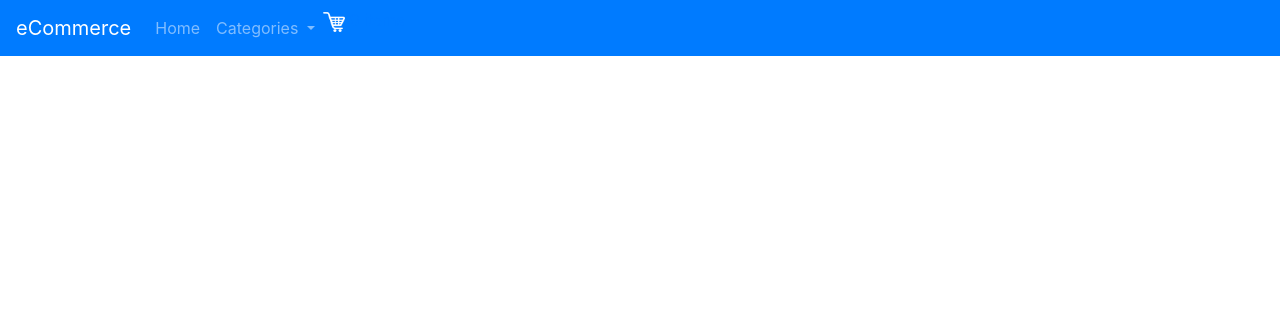
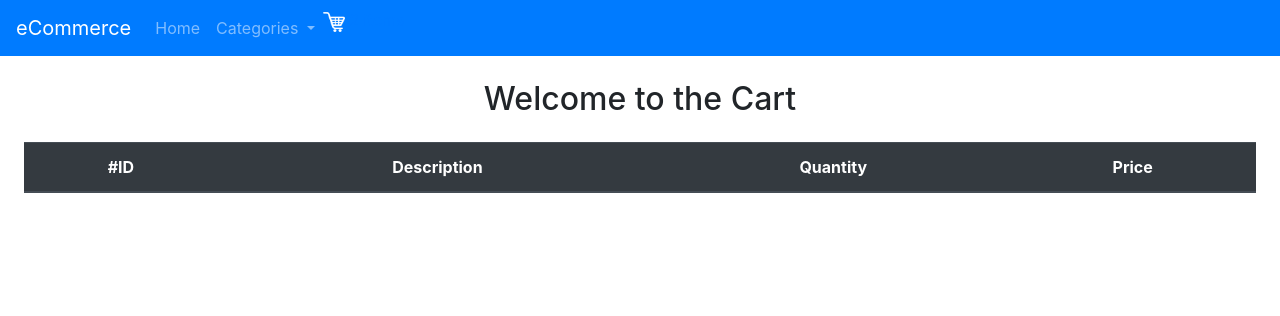
Before and after one commit to GrayFlash/eCommerce_Website_Temp, a Flask app: page /cart in a window 1280 px wide. Shown: the top 316 px of the page. Run offline with Flask 2, Linux system fonts and the light colour scheme; lists and menus that the app fills with data are empty; parts of the project's set-up code (start-up, migrations or seed data) failed here and were passed over; some libraries are stand-ins or nearby versions.

Commit message:
Added Cart Page

```diff
--- a/app.py
+++ b/app.py
@@ -11,16 +11,27 @@ subCategories = {"Clothing_and_Accessories":["Mens_Accessories", "Mens_Clothing"
                  "Software_Apparels":["Camera_Drones", "Smart_Watches", "Vehicle_Electronics"]
 }
 subCategoryData = {}
-# category_img = ["images/clothing_accesories.jpg", "images/software_devices.jpg"]
 category_img = ["https://www.shutterstock.com/image-vector/fashion-store-boutique-accessories-bags-footwear-786450895", "https://www.shutterstock.com/image-photo/business-devices-on-brown-wooden-desk-1373777756"]
 
+cart_data = []
+mock_id = 0
 for cat in categories:
     for data in subCategories[cat]:
         df = pd.read_csv(data+".csv")
         # print(df.shape)
         df = df.iloc[:, 1:]
         arr = np.array(df)
-        subCategoryData[data] = arr
+        arr_temp = []
+        for x in arr:
+            desc = x[0]
+            # print(desc)
+            img_src = x[1]
+            price = x[3].split(' ')[1]
+            quantity = 0
+            ebay_url = x[2]
+            arr_temp.append([mock_id, desc, img_src, price, quantity, ebay_url])
+            mock_id+=1
+        subCategoryData[data] = arr_temp
         # print(arr)
 
 app = Flask(__name__)
@@ -52,8 +63,25 @@ def Category(name):
             arr = subCategoryData[sub_category]
             for i in arr:
                 li.append(arr)
-        return render_template("category.html", data=li, noOfItems=noOfItems)
+        return render_template("category.html", category=name, data=li, noOfItems=noOfItems)
+
+
+@app.route('/add/<category>/<id>')
+def Add(category, id):
+    global noOfItems
+    noOfItems+=1
+    sub_category_list = subCategories[category]
+    li = []
+    for sub_category in sub_category_list:
+        arr = subCategoryData[sub_category]
+        for i in arr:
+            li.append(arr)
+    global cart_data
+    id = int(id)
+    print(li[id][0])
+    cart_data.append(li[id][0])
+    return redirect(url_for('Category', name=category))
 
 @app.route('/cart')
 def Cart_Viewer():
-    return render_template("cart.html", noOfItems=noOfItems)
+    return render_template("cart.html", noOfItems=noOfItems, cart_data=cart_data)
--- a/templates/cart.html
+++ b/templates/cart.html
@@ -6,5 +6,32 @@
 {% endblock %}
 
 {% block body %}
+    <div class="d-flex flex-column p-3">
+            <div class = "d-flex justify-content-center p-2">
+                <h2 >Welcome to the Cart</h2>
+            </div>
 
+            <div class="p-2">
+                <table class="table table-striped">
+                    <thead class="thead-dark">
+                        <tr>
+                            <th scope="col">#ID</th>
+                            <th scope="col">Description</th>
+                            <th scope="col">Quantity</th>
+                            <th scope="col">Price</th>
+                        </tr>
+                    </thead>
+                    <tbody>
+                        {% for item in cart_data %}
+                        <tr>
+                            <td scope="row">{{item[0]}}</td>
+                            <td>{{item[1]}}</td>
+                            <td>{{item[4]+1}}</td>
+                            <td>{{item[3]}}</td>
+                        </tr>
+                            {% endfor %}
+                    </tbody>
+                </table>
+            </div>
+    </div>
 {% endblock %}
--- a/templates/navbar.html
+++ b/templates/navbar.html
@@ -4,12 +4,12 @@
 
 <nav class="navbar navbar-expand-lg navbar-dark bg-primary">
     <a class="navbar-brand" href="/">eCommerce</a>
-    <button class="navbar-toggler" type="button" data-toggle="collapse" data-target="#navbarSupportedContent" aria-controls="navbarSupportedContent" aria-expanded="false" aria-label="Toggle navigation">
+    <button class="navbar-toggler collapsed" type="button" data-toggle="collapse" data-target="#navbarSupportedContent" aria-controls="navbarSupportedContent" aria-expanded="false" aria-label="Toggle navigation">
       <span class="navbar-toggler-icon"></span>
     </button>
 
-    <div class="collapse navbar-collapse" id="navbarSupportedContent">
-      <ul class="navbar-nav mr-auto">
+    <div class="navbar-collapse collapse" id="navbarSupportedContent">
+      <ul class="nav navbar-nav mr-auto">
         <li class="nav-item">
           <a class="nav-link" href="/">Home </a>
         </li>
```
